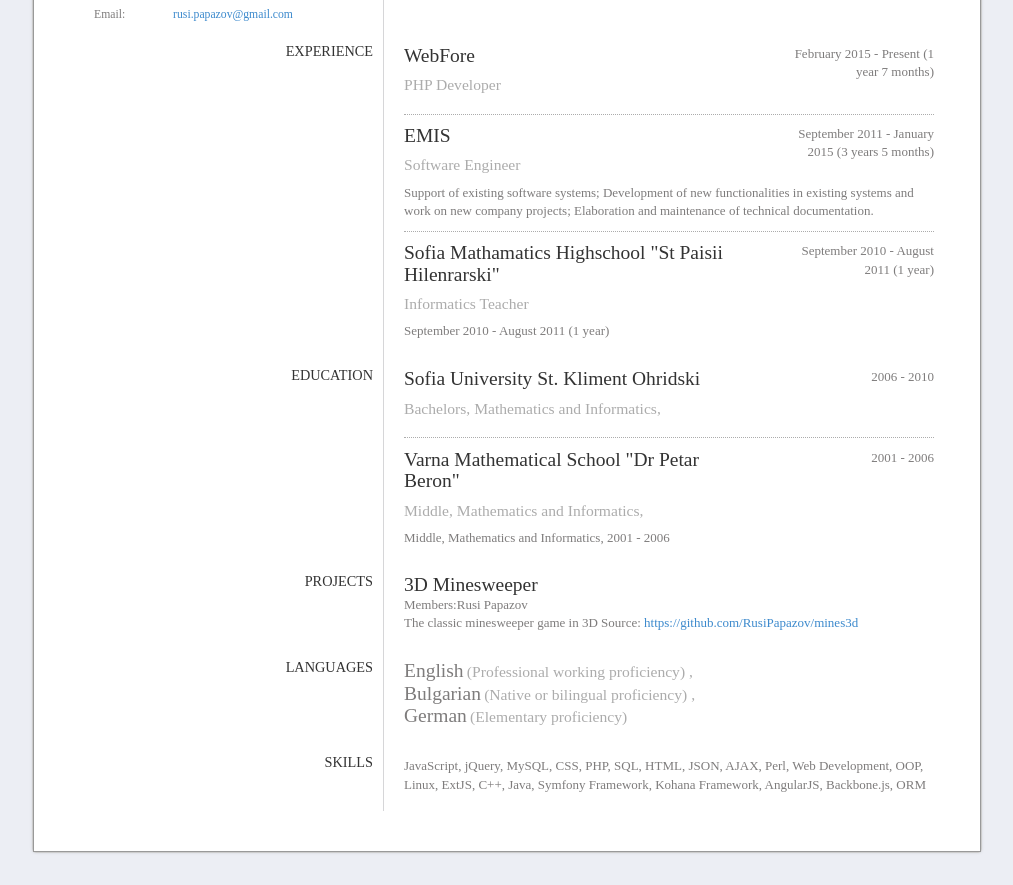
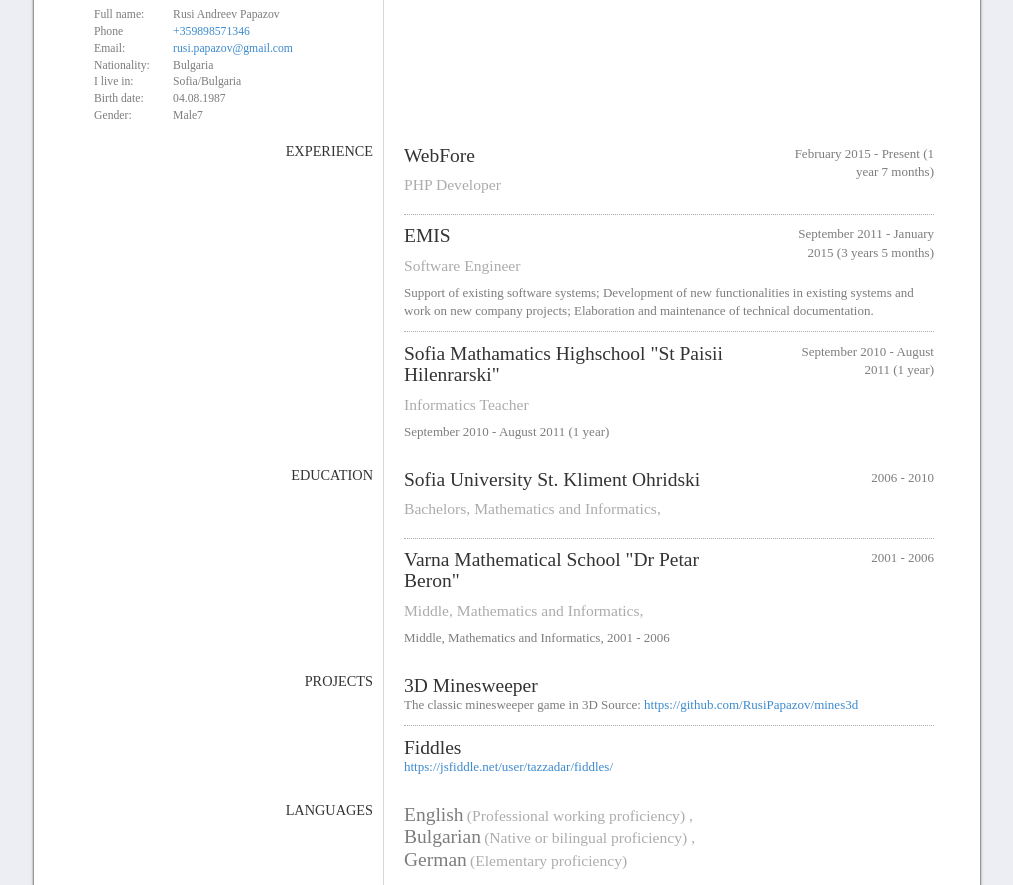
Before and after one commit to RusiPapazov/RusiPapazov.github.io, a plain HTML site: page index.html in a window 1280 px wide. Shown: the part 221-1106 px from the top of the page, without its empty margins (133-1146 px from the left). Drawn offline with Linux system fonts and the light colour scheme; a web font is replaced by a local one.

Commit message:
edited projects, added a new project

```diff
--- a/index.html
+++ b/index.html
@@ -37,32 +37,39 @@
                                                 <img src="image.jpg" style="height:100px;">
                                                 <h1>Rusi Papazov</h1>
                                                 <h4 class="subheader">PHP Developer at WebFore</h4>
-
                                                 <table class="contact">
-
-
-
-
-                                                    <tbody><tr>
-                                                            <td class="label-container">
-                                                                <span class="contact-label break-word">
-                                                                    Email:
-                                                                </span>
-                                                            </td>
-
-                                                            <td>
-                                                                <strong>
-                                                                    <a class="email" href="mailto:rusi.papazov@gmail.com">
-                                                                        rusi.papazov@gmail.com
-                                                                    </a>
-                                                                </strong>
-                                                            </td>
+                                                    <tbody>
+                                                        <tr>
+                                                            <td class="label-container"><span class="contact-label break-word">Full name:</span></td>
+                                                            <td><strong>Rusi Andreev Papazov</strong></td>
                                                         </tr>
-                                                    </tbody></table>
-
+                                                        <tr>
+                                                            <td class="label-container"><span class="contact-label break-word">Phone</span></td>
+                                                            <td><strong><a class="email" href="tel:+359898571346">+359898571346</a></strong></td>
+                                                        </tr>
+                                                        <tr>
+                                                            <td class="label-container"><span class="contact-label break-word">Email:</span></td>
+                                                            <td><strong><a class="email" href="mailto:rusi.papazov@gmail.com">rusi.papazov@gmail.com</a></strong></td>
+                                                        </tr>
+                                                        <tr>
+                                                            <td class="label-container"><span class="contact-label break-word">Nationality:</span></td>
+                                                            <td><strong>Bulgaria</strong></td>
+                                                        </tr>
+                                                        <tr>
+                                                            <td class="label-container"><span class="contact-label break-word">I live in:</span></td>
+                                                            <td><strong>Sofia/Bulgaria</strong></td>
+                                                        </tr>
+                                                        <tr>
+                                                            <td class="label-container"><span class="contact-label break-word">Birth date:</span></td>
+                                                            <td><strong>04.08.1987</strong></td>
+                                                        </tr>
+                                                        <tr>
+                                                            <td class="label-container"><span class="contact-label break-word">Gender:</span></td>
+                                                            <td><strong>Male7</strong></td>
+                                                        </tr>
+                                                    </tbody>
+                                                </table>
                                             </div><!-- name -->
-
-
                                             <div class="three-fourth">
                                                 <div class="row objective-container">
                                                     <div class="col-md-12">
@@ -70,20 +77,14 @@
                                                         <img alt="Slate-quote" class="quote-img" src="./files/slate-quote-f4bc011c93429d127c11b100b0dbcee6.jpg">
 
                                                         <div class="objective">
-                                                            <p>{ "specialties": ["javascript", "css", "html"], "libraries" { "javascript": ["jQuery", "jQueryUI", "Knockout", "Require", "Ext", "Backbone", "Angular", "Underscore"], "PHP": ["Zend", "CodeIgniter", "Symfony", "Kohana", "Wordpress"] }, "otherLanguages": ["ruby", "perl", "mysql", "java", "c/c++"], "others": ["JSON", "Mustache", "NodeJS", "SQL", "MongoDB"] }</p>
+                                                            <p>{"specialties":["javascript","css","html"],"libraries":{"javascript":["jQuery","jQueryUI","Knockout","RequireJS","ExtJS","BackboneJS","Angular","Underscore"],"PHP":["Zend","CodeIgniter","Symfony","Kohana","Wordpress"]},"otherLanguages":["ruby","perl","mysql","java","c/c++"],"others":["JSON","Mustache","NodeJS","SQL","MongoDB","RESTful"]}</p>
                                                         </div>
                                                     </div>
                                                 </div>
 
                                             </div>
                                         </div>
-
-
-
                                     </header><!-- about -->
-
-
-
                                     <section class="resume">
                                         <div class="section experiences" data-section="experiences">
                                             <div class="one-fourth">
@@ -228,28 +229,31 @@
                                             </div>
 
                                             <div class="main three-fourth js-concrete-main">
-
                                                 <div class="item">
                                                     <div class="row">
-
                                                         <div class="col-md-8 col-sm-12 ">
                                                             <h3>3D Minesweeper</h3>
-
                                                         </div>
-
-                                                        <div class="date col-md-4 col-sm-12 ">
-<!--                                                            <div class="date">
-                                                                January 2015 to Present
-                                                            </div>-->
+                                                        <div class="date col-md-4 col-sm-12 ">                                                        </div>
+                                                    </div>
+                                                    <div class="row">
+                                                        <div class="description col-md-12">
+                                                            The classic minesweeper game in 3D  Source: <a href="https://github.com/RusiPapazov/mines3d" target="_blank">https://github.com/RusiPapazov/mines3d</a>
                                                         </div>
                                                     </div>
-
+                                                </div><!-- item -->
+                                                <div class="item">
+                                                    <div class="row">
+                                                        <div class="col-md-8 col-sm-12 ">
+                                                            <h3>Fiddles</h3>
+                                                        </div>
+                                                        <div class="date col-md-4 col-sm-12 ">                                                        </div>
+                                                    </div>
                                                     <div class="row">
                                                         <div class="description col-md-12">
-                                                            Members:Rusi Papazov<br>  The classic minesweeper game in 3D  Source: <a href="https://github.com/RusiPapazov/mines3d">https://github.com/RusiPapazov/mines3d</a>
+                                                            <a href="https://jsfiddle.net/user/tazzadar/fiddles/" target="_blank">https://jsfiddle.net/user/tazzadar/fiddles/</a>
                                                         </div>
                                                     </div>
-
                                                 </div><!-- item -->
                                             </div>
 
@@ -364,31 +368,6 @@
                 </div>
             </div>
         </div>
-        <div class="modal fade" id="generateDocxModal" tabindex="-1" role="dialog">
-            <div class="modal-dialog" role="document">
-                <div class="modal-content">
-                    <div class="modal-header">
-                        <button type="button" class="close" data-dismiss="modal" aria-label="Close"><span aria-hidden="true">×</span></button>
-                        <h4 class="modal-title">Your DOCX Resume is Being Prepared</h4>
-                    </div>
-                    <div class="modal-body">
-                        <br><br>
-                        <p>
-                            You will receive an email in a few minutes with your DOCX Resume.
-                        </p>
-                        <p>
-                            <small>
-                                If you do not receive an email within 5-10 minutes, drop us a line at <a href="mailto:support@resumonk.com">support@resumonk.com</a> and we will look into it as soon as possible.
-                            </small>
-                        </p>
-                    </div>
-                    <div class="modal-footer">
-                        <button type="button" class="btn btn-default" data-dismiss="modal">Close</button>
-                    </div>
-                </div>
-            </div>
-        </div>
-        <div id="js-hidden-carousel-elements" style="display: none"></div>
         <link href="./files/classica-8637eb20f0b4019164cc6e9cfa09164d.css" media="screen" rel="stylesheet" type="text/css">
         <link href="./files/sleek-2ca577fc975bd2cc739a21a95efa1d9d.css" media="screen" rel="stylesheet" type="text/css">
         <link href="./files/elegant-e22cf39990f58e101500862e49fd9b1a.css" media="screen" rel="stylesheet" type="text/css">
```
